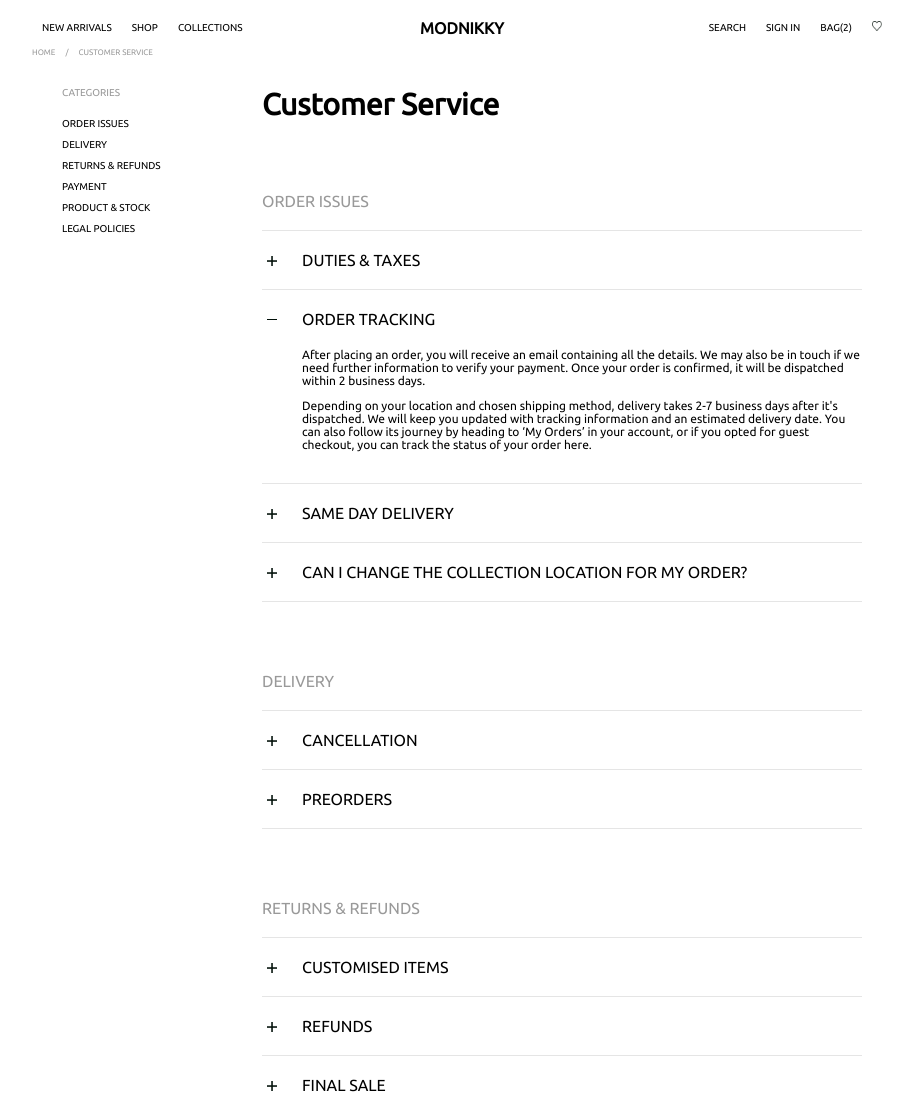
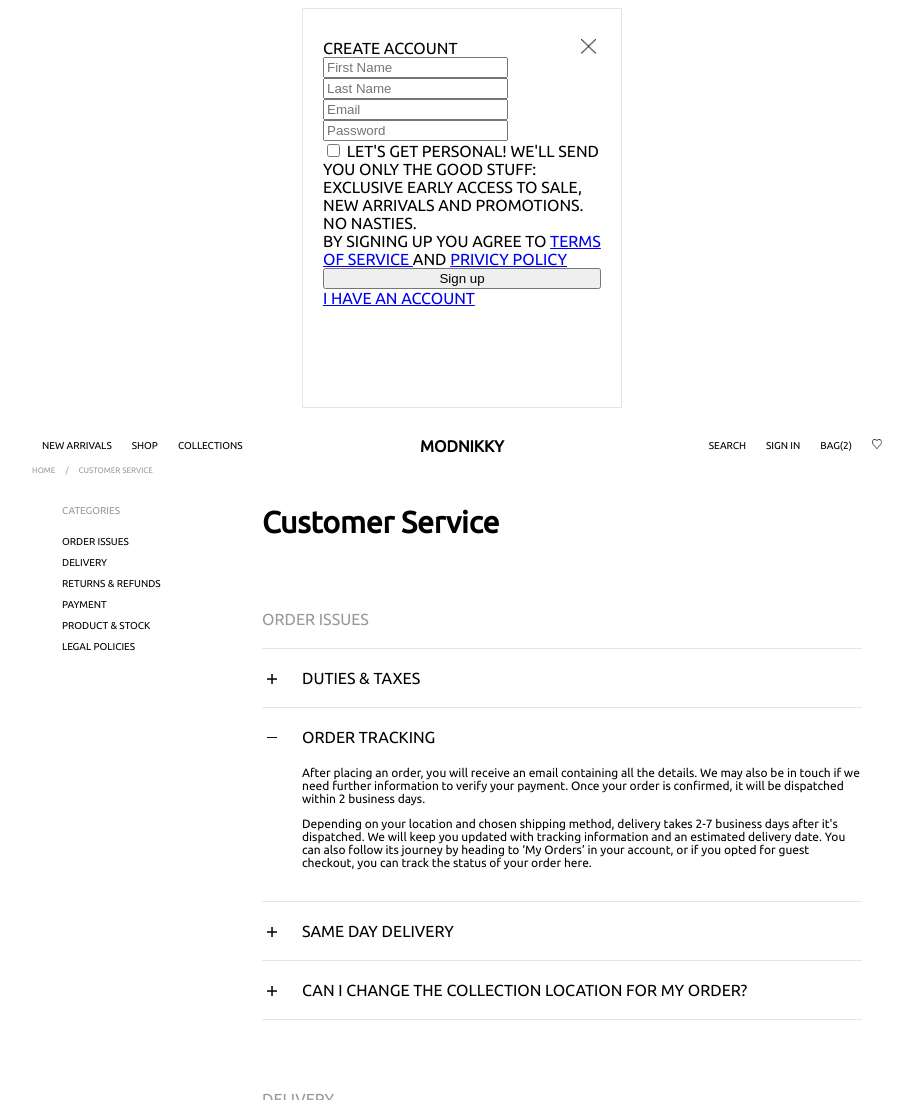
Before and after one commit to yuliya-zhukova/fashion-store, a website: page index.html in a window 1280 px wide. Shown: the top 1100 px of the page, without its empty margins (178-1091 px from the left). Drawn offline with nearby package versions, Linux system fonts and the light colour scheme; files that its build step writes are made by us from their sources.

Commit message:
Make layout for sign-up form

```diff
--- a/index.html
+++ b/index.html
@@ -6,6 +6,46 @@
   <link href="https://fonts.googleapis.com/css?family=PT+Sans|Ubuntu&display=swap" rel="stylesheet">
 </head>
 <body>
+  <div class="fs-sign-up-form">
+    <div class="fs-sign-up-form__header">
+      Create account
+    </div>
+    <div class="fs-sign-up-form__close-icon"></div>
+    <label class="fs-sign-up-form__input">
+      <input type="text" class="fs-sign-up-form__input-name fs-sign-up-form__input-name_first" placeholder="First Name">
+    </label>
+    <label class="fs-sign-up-form__input">
+      <input type="text" class="fs-sign-up-form__input-name fs-sign-up-form__input-name_last" placeholder="Last Name">
+    </label>
+    <label class="fs-sign-up-form__input">
+      <input type="email" class="fs-sign-up-form__input-email" placeholder="Email">
+    </label>
+    <label class="fs-sign-up-form__input">
+      <input type="password" class="fs-sign-up-form__input-password" placeholder="Password">
+    </label>
+    <label class="fs-sign-up-form__checkbox">
+      <input type="checkbox" class="fs-sign-up-form__input-agreement">
+      Let's get personal! We'll send you only the good stuff:<br>Exclusive early access to Sale, new arrivals and promotions. No nasties.
+    </label>
+    <div class="fs-sign-up-form__agreement">
+      By signing up you agree to
+      <a href="#" class="fs-sign-up-form__agreement-document">
+        Terms of Service
+      </a>
+      and
+      <a href="#" class="fs-sign-up-form__agreement-document">
+        Privicy Policy
+      </a>
+    </div>
+    <button type="submit" class="fs-sign-up-form__button-sign-up">
+      Sign up
+    </button>
+    <a href="#" class="fs-sign-up-form__have-account">
+      I have an account
+    </a>
+  </div>
+
+  <br>
   <div class="fs-customer-service-page">
     <div class="fs-header fs-header_black">
       <div class="fs-header__menu">
@@ -246,6 +286,7 @@
       </div>
     </div>
   </div>
+  <br>
   <div class="fs-bag-page">
     <div class="fs-header fs-header_black">
       <div class="fs-header__menu">
--- a/scss/_sign-up-form.scss
+++ b/scss/_sign-up-form.scss
@@ -0,0 +1,24 @@
+.fs-sign-up-form {
+  position: relative;
+  display: flex;
+  flex-direction: column;
+  width: 320px;
+  height: 400px;
+  margin: 0 auto;
+  font-family: 'Ubuntu', sans-serif;
+  text-transform: uppercase;
+  border: 1px solid #e5e5e5;
+  padding: 30px 20px;
+  box-sizing: border-box;
+
+  &__close-icon {
+    position: absolute;
+    top: 30px;
+    right: 10px;
+    width: 30px;
+    height: 30px;
+    background-image: url('../img/close-icon.png');
+    background-repeat: no-repeat;
+    background-size: 50%;
+  }
+}
```
Also changed, not shown: img/close-icon.png (added).
